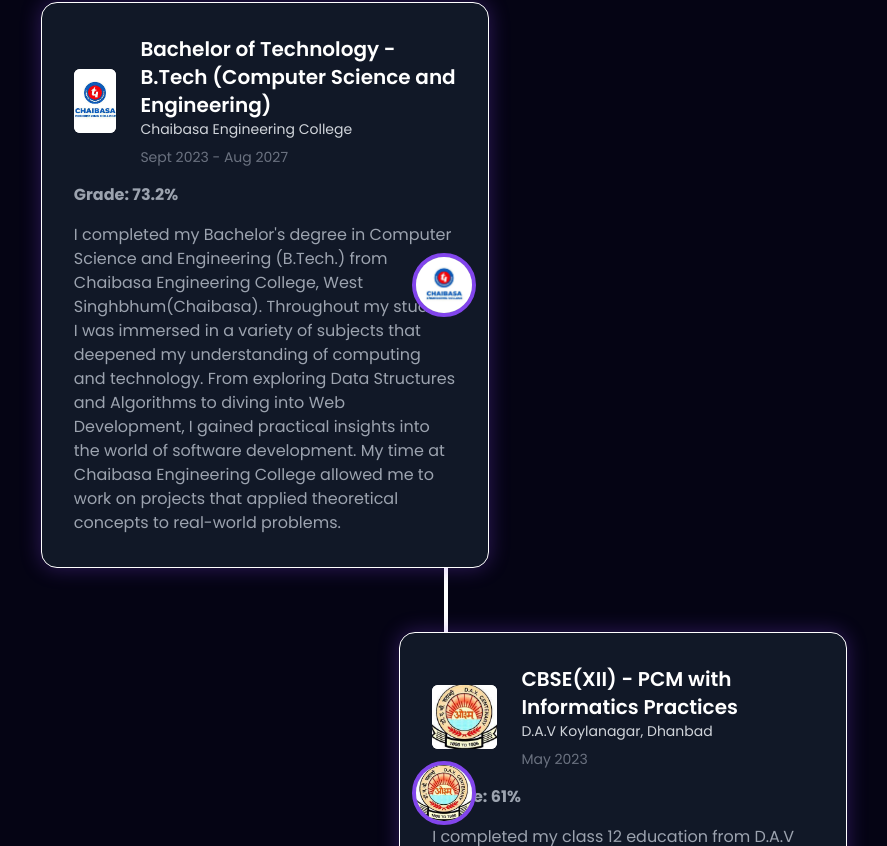
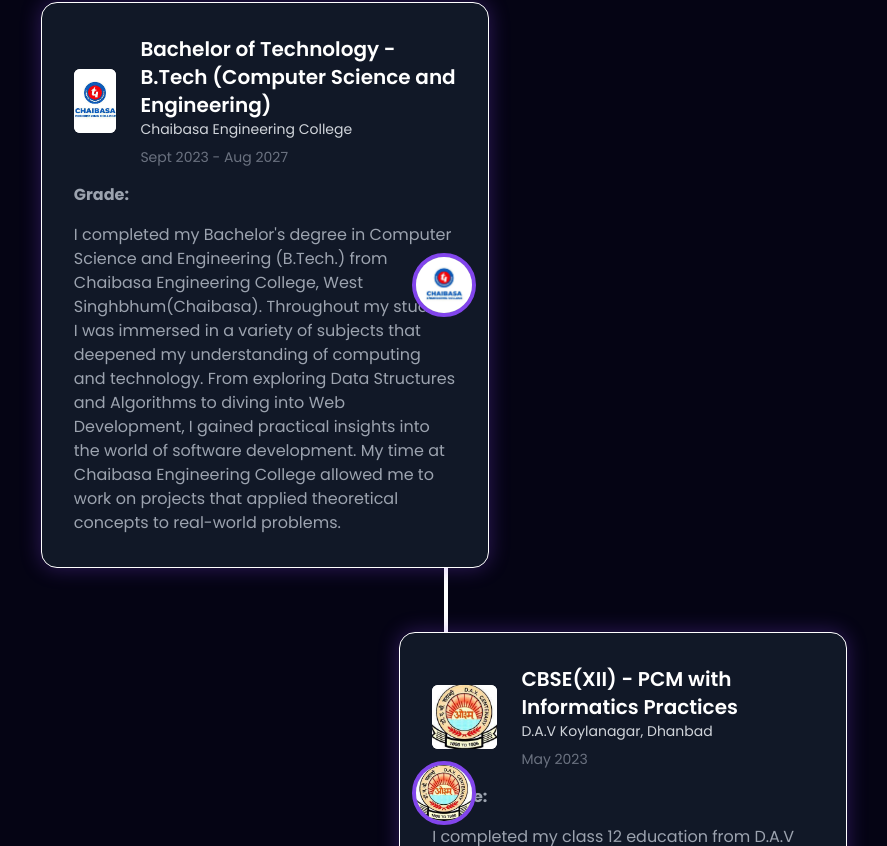
Before and after one commit to shrawanweb/Myportfolio, a React (Vite) app: page / in a window 1280 px wide. Shown: the part 3394-4240 px from the top of the page, without its empty margins (196-1083 px from the left). Built offline with nearby package versions, Linux system fonts and the light colour scheme.

Commit message:
education constants

```diff
--- a/src/constants.js
+++ b/src/constants.js
@@ -102,7 +102,6 @@
       img: cecLogo,
       school: "Chaibasa Engineering College",
       date: "Sept 2023 - Aug 2027",
-      grade: "73.2%",
       desc: "I completed my Bachelor's degree in Computer Science and Engineering (B.Tech.) from Chaibasa Engineering College, West Singhbhum(Chaibasa). Throughout my studies, I was immersed in a variety of subjects that deepened my understanding of computing and technology. From exploring Data Structures and Algorithms to diving into Web Development, I gained practical insights into the world of software development. My time at Chaibasa Engineering College allowed me to work on projects that applied theoretical concepts to real-world problems.",
       degree: "Bachelor of Technology - B.Tech (Computer Science and Engineering)",
     },
@@ -111,7 +110,6 @@
       img: davLogo,
       school: "D.A.V Koylanagar, Dhanbad",
       date: "May 2023",
-      grade: "61%",
       desc: "I completed my class 12 education from D.A.V Koylanagar, Dhanbad, under the CBSE board, where I studied Physics, Chemistry, and Mathematics (PCM) with Informatics Practices.",
       degree: "CBSE(XII) - PCM with Informatics Practices",
     },
@@ -120,7 +118,6 @@
       img: hskLogo,
       school: "High School Kariyatpur, Jharkhand",
       date: "July 2021",
-      grade: "85.20%",
       desc: "I completed my class 10 education from High School Kariyatpur, Jharkhand, under the JAC board, where I studied Science with Computer.",
       degree: "JAC(X), Science with Computer Application",
     },
```
